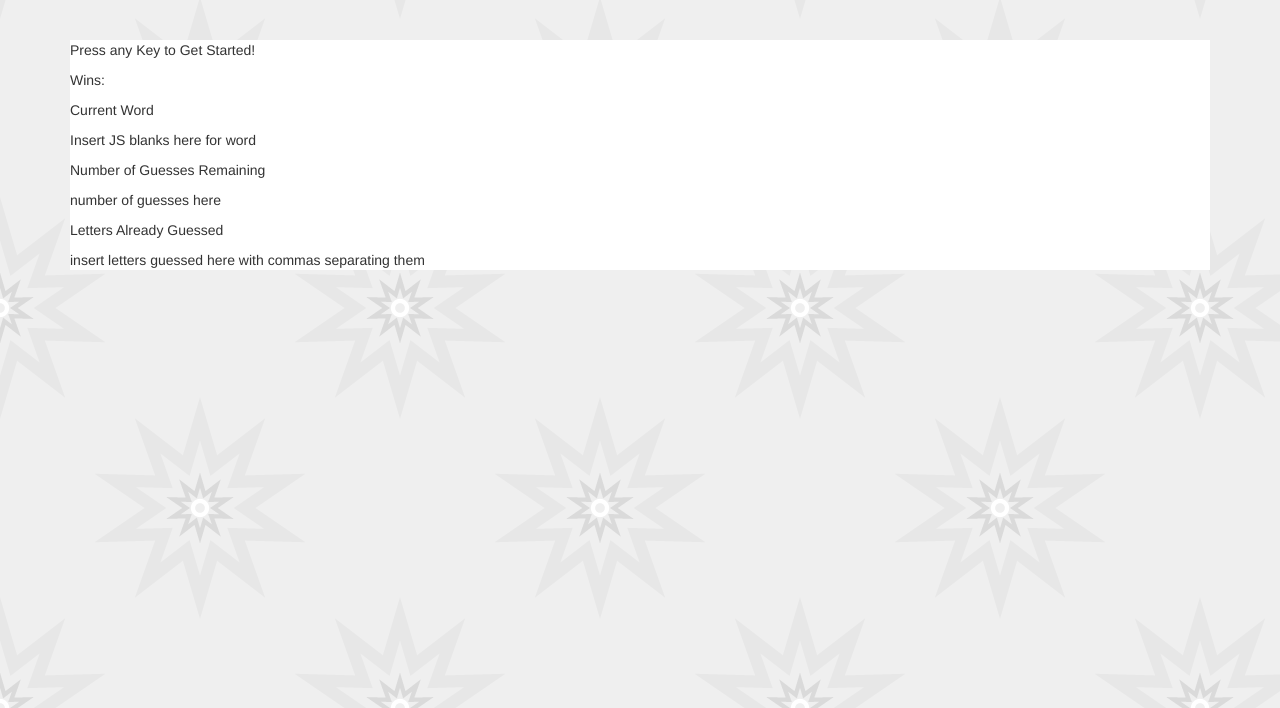
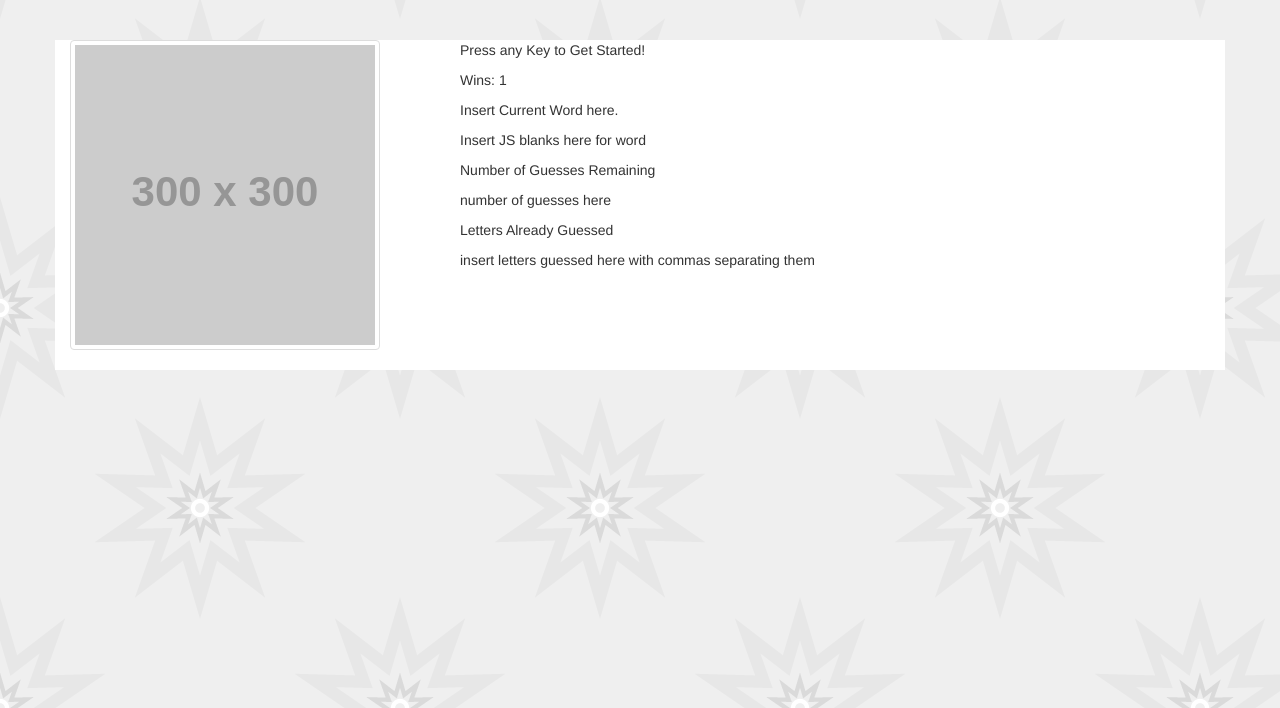
Before and after one commit to Kpconway519/Word-Guess-Game, a plain HTML site: page index.html in a window 1280 px wide. Shown: the part 92-800 px from the top of the page. Drawn offline with nearby package versions, Linux system fonts and the light colour scheme; placeholder pictures from the web are drawn by us; a web font is replaced by a local one.

Commit message:
figured out how to properly link my js

```diff
--- a/assets/css/style.css
+++ b/assets/css/style.css
@@ -1,10 +1,10 @@
 body {
-    background-image: url('/assets/images/pow-star.png');
+    background-image: url("../images/pow-star.png");
     /* background-color: grey; */
 }
 
 .navbar {
-    background-image: url('/assets/images/purty_wood_@2X.png')
+    background-image: url(../images/purty_wood_@2X.png);
 }
 
 h1 {
--- a/assets/javascript/game.js
+++ b/assets/javascript/game.js
@@ -0,0 +1,15 @@
+
+
+var fullAlphabet = ["a", "b", "c", "d", "e", "f", "g", "h", "i", "j", "k", "l", "m", "n", "o", "p", "q", "r", "s", "t", "u", "v", "w", "x", "y", "z"];
+
+var guessesLeft = 12;
+
+// var gamesWon = document.getElementById("gamesWon").innerHTML = 1;
+
+document.getElementById("gamesWon").innerHTML = "1";
+
+// function updateWins() {
+//      document.getElementById("gamesWon").innerHTML = 1;
+//  }
+
+//  updateWins();
--- a/index.html
+++ b/index.html
@@ -7,7 +7,6 @@
     <!-- Latest compiled and minified CSS -->
     <link rel="stylesheet" href="https://maxcdn.bootstrapcdn.com/bootstrap/3.3.7/css/bootstrap.min.css" integrity="sha384-BVYiiSIFeK1dGmJRAkycuHAHRg32OmUcww7on3RYdg4Va+PmSTsz/K68vbdEjh4u" crossorigin="anonymous">
     <link rel="stylesheet" href="assets/css/style.css">
-    <script src="assets/javascript/game.js"></script>
     <link href="https://fonts.googleapis.com/css?family=Rye" rel="stylesheet">
 
     <title>Kevin's Word Guess Bonanza!</title>
@@ -23,22 +22,27 @@
 </div>
 <br>
 
-<div class="container">
-    <div class="kevBox bg-dark border border-warning">
+<div class="kevBox container bg-light">
+    <div class="row">
 
+        <div class="col-md-4"><img class="thumbnail img-fluid" src="http://placehold.it/300x300" alt=""></div>
+        <div class="col-md-4">
             <p>Press any Key to Get Started!</p>
-        <p>Wins: </p>
-        <p>Current Word</p>
+            <p>Wins: <span id="gamesWon"></span></p>
+            <p>Insert Current Word here.</p>
             <p>Insert JS blanks here for word</p>
             <p>Number of Guesses Remaining</p>
             <p>number of guesses here</p>
             <p>Letters Already Guessed</p>
             <p>insert letters guessed here with commas separating them</p>
         </div>
+    </div>
+
+
 
 </div>
 
-
+<script src="assets/javascript/game.js"></script>
 
 
 
```
Also changed, not shown: 1 other file. Lines whose indentation alone changed are shown as unchanged.
